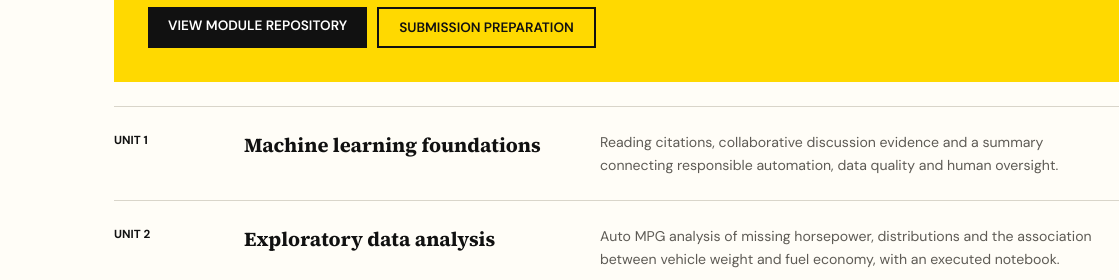
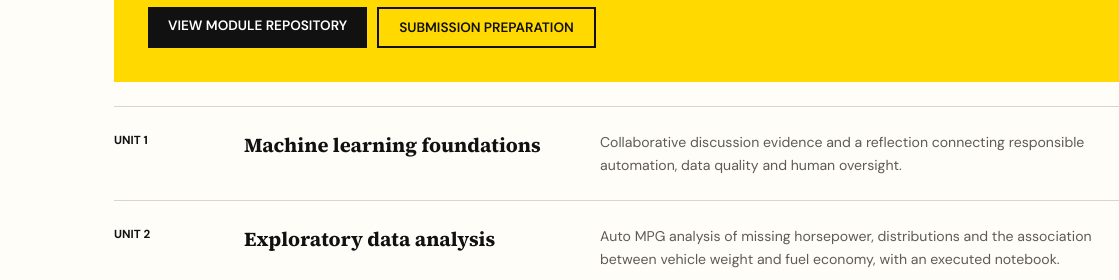
Before and after one commit to ie25073/ie25073.github.io, a plain HTML site: page index.html in a window 1280 px wide. Shown: the part 1080-1360 px from the top of the page, 0-1119 px from the left. Drawn offline with nearby package versions, Linux system fonts and the light colour scheme.

Commit message:
Update Unit 1 portfolio evidence description

```diff
--- a/index.html
+++ b/index.html
@@ -287,7 +287,7 @@
       <article class="evidence-item">
         <div class="unit">Unit 1</div>
         <h3>Machine learning foundations</h3>
-        <p>Reading citations, collaborative discussion evidence and a summary connecting responsible automation, data quality and human oversight.</p>
+        <p>Collaborative discussion evidence and a reflection connecting responsible automation, data quality and human oversight.</p>
         <a class="evidence-link" aria-label="Read Module 6 Unit 1 overview" href="https://github.com/ie25073/machine-learning-module-oct2026/tree/main/Modules%206%20-%20October%202026%20Introduction%20to%20Machine%20Learning/Unit%201%20-%20Introduction%20to%20Machine%20Learning" target="_blank" rel="noopener"><i data-lucide="arrow-up-right" aria-hidden="true"></i></a>
       </article>
       <article class="evidence-item">
```
